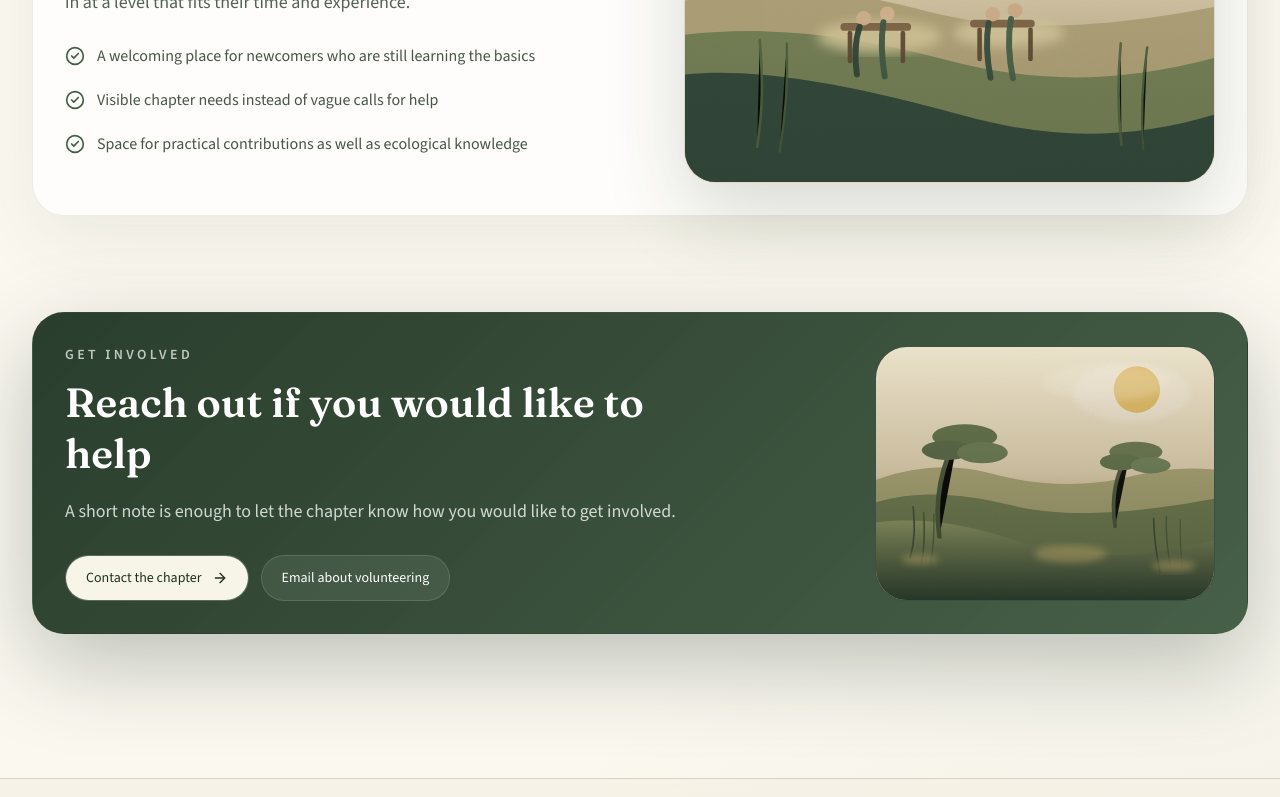
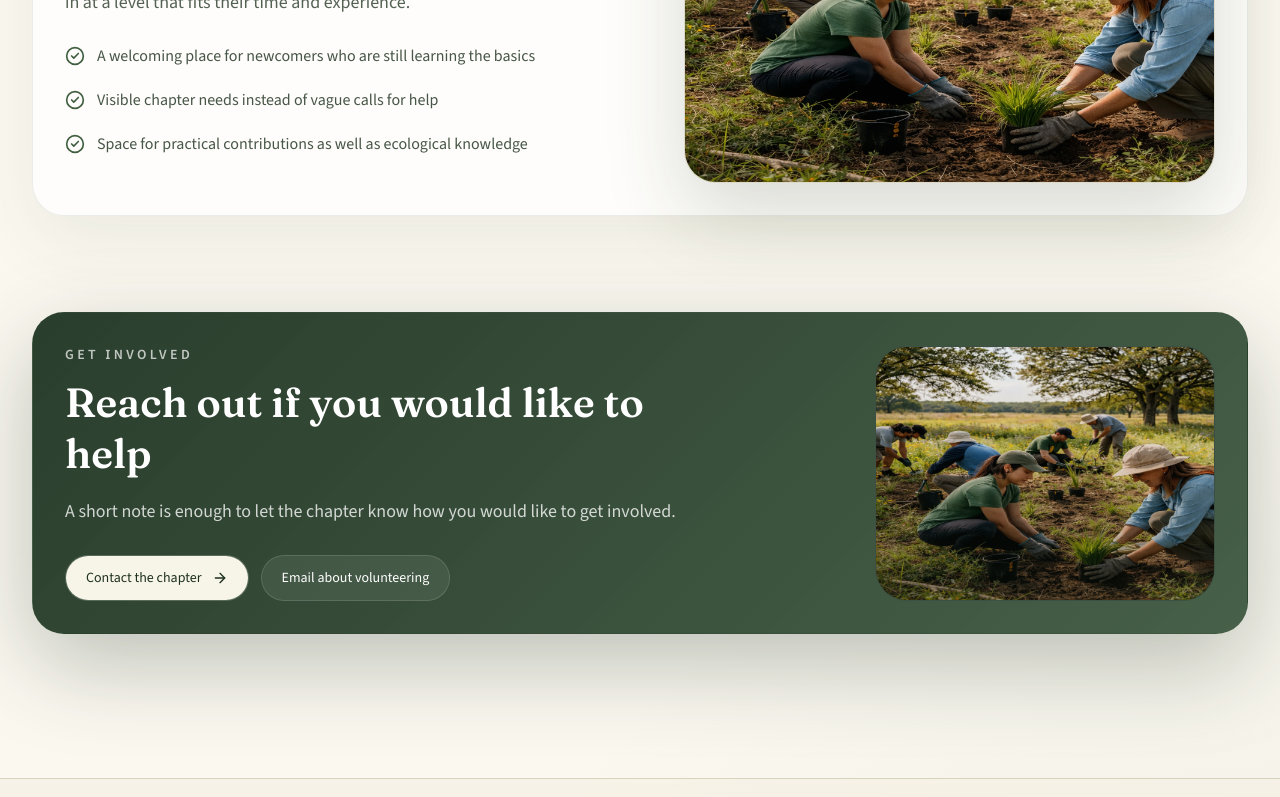
Before and after one commit to ElConejoDiablo/liveoak-npsot, a Next.js app: page /volunteer in a window 1280 px wide. Shown: the part 2112-2909 px from the top of the page. Built offline with nearby package versions, Linux system fonts and the light colour scheme; no server answers.

Commit message:
Upgrade public support imagery

```diff
--- a/src/app/about/page.tsx
+++ b/src/app/about/page.tsx
@@ -206,7 +206,7 @@ export default function AboutPage() {
           description="Find chapter news, NPSOT membership links, and trusted native plant resources."
           primaryAction={{ href: "/resources", label: "Explore resources" }}
           secondaryAction={{ href: siteConfig.npsot.homeUrl, label: "Visit NPSOT.org" }}
-          variant="community"
+          variant="resourcehub"
         />
       </Container>
     </>
--- a/src/app/news/[slug]/page.tsx
+++ b/src/app/news/[slug]/page.tsx
@@ -214,7 +214,7 @@ export default async function ArticlePage({ params }: ArticlePageProps) {
           description="Attend an event, join NPSOT, or reach out to the chapter if you would like to stay involved."
           primaryAction={{ href: "/events", label: "View events" }}
           secondaryAction={{ href: siteConfig.joinUrl, label: "Join NPSOT" }}
-          variant="pollinator"
+          variant="fieldnotes"
         />
       </Container>
     </>
--- a/src/app/programs/page.tsx
+++ b/src/app/programs/page.tsx
@@ -91,7 +91,7 @@ export default function ProgramsPage() {
           description="Attend an event, volunteer, or join NPSOT to stay involved with the chapter."
           primaryAction={{ href: "/contact", label: "Contact the chapter" }}
           secondaryAction={{ href: siteConfig.joinUrl, label: "Join NPSOT" }}
-          variant="community"
+          variant="eventsmeeting"
         />
       </div>
     </>
--- a/src/app/resources/page.tsx
+++ b/src/app/resources/page.tsx
@@ -103,7 +103,7 @@ export default function ResourcesPage() {
           title="Contact the chapter if you need help finding the right resource"
           description="We can help point you to a plant reference, membership link, or local resource."
           primaryAction={{ href: "/contact", label: "Contact the chapter" }}
-          variant="pollinator"
+          variant="aboutchapter"
         />
       </div>
     </>
--- a/src/app/volunteer/page.tsx
+++ b/src/app/volunteer/page.tsx
@@ -75,7 +75,7 @@ export default function VolunteerPage() {
             "Visible chapter needs instead of vague calls for help",
             "Space for practical contributions as well as ecological knowledge",
           ]}
-          variant="community"
+          variant="stewardship"
         />
       </SectionShell>
 
@@ -86,7 +86,7 @@ export default function VolunteerPage() {
           description="A short note is enough to let the chapter know how you would like to get involved."
           primaryAction={{ href: "/contact", label: "Contact the chapter" }}
           secondaryAction={{ href: siteConfig.contactUrl, label: "Email about volunteering" }}
-          variant="savanna"
+          variant="stewardship"
         />
       </div>
     </>
--- a/src/components/sections/cta-banner.tsx
+++ b/src/components/sections/cta-banner.tsx
@@ -2,6 +2,7 @@ import Image from "next/image";
 import { ArrowRight } from "lucide-react";
 
 import { publicImagery } from "@/data/public-imagery";
+import type { PublicImageryKey } from "@/data/public-imagery";
 import { buttonVariants } from "@/components/ui/button-styles";
 import { MotionReveal } from "@/components/shared/motion-reveal";
 import { SmartLink } from "@/components/shared/smart-link";
@@ -19,7 +20,7 @@ type CtaBannerProps = {
     href: string;
     label: string;
   };
-  variant?: "savanna" | "bluebonnet" | "pollinator" | "monarch" | "community";
+  variant?: PublicImageryKey;
 };
 
 export function CtaBanner({
@@ -74,6 +75,11 @@ export function CtaBanner({
             fill
             sizes="(max-width: 1024px) 100vw, 28vw"
             className="object-cover"
+            style={
+              image.supportObjectPosition
+                ? { objectPosition: image.supportObjectPosition }
+                : undefined
+            }
           />
           <div className="absolute inset-0 bg-[linear-gradient(180deg,rgba(17,29,20,0.02),rgba(17,29,20,0.16)_50%,rgba(17,29,20,0.36))]" />
         </div>
--- a/src/components/shared/article-cover.tsx
+++ b/src/components/shared/article-cover.tsx
@@ -3,6 +3,14 @@ import Image from "next/image";
 import type { CoverTheme } from "@/lib/blog";
 import { publicImagery } from "@/data/public-imagery";
 import { cn } from "@/lib/utils";
+
+const coverThemeImageMap = {
+  savanna: "homelandscape",
+  bluebonnet: "homelandscape",
+  pollinator: "fieldnotes",
+  monarch: "fieldnotes",
+  community: "eventsmeeting",
+} as const;
 
 type ArticleCoverProps = {
   title: string;
@@ -23,7 +31,10 @@ export function ArticleCover({
   compact = false,
   className,
 }: ArticleCoverProps) {
-  const image = publicImagery[variant];
+  const image = publicImagery[coverThemeImageMap[variant]];
+  const objectPosition = compact
+    ? image.compactObjectPosition ?? image.supportObjectPosition
+    : image.supportObjectPosition;
 
   return (
     <div
@@ -39,6 +50,7 @@ export function ArticleCover({
         fill
         sizes={compact ? "(max-width: 1024px) 100vw, 32vw" : "(max-width: 1024px) 100vw, 66vw"}
         className="object-cover"
+        style={objectPosition ? { objectPosition } : undefined}
       />
       <div className="absolute inset-0 bg-[linear-gradient(180deg,rgba(17,29,20,0.12),rgba(17,29,20,0.56)_64%,rgba(17,29,20,0.74))]" />
       {!compact && counties.length ? (
--- a/src/components/shared/editorial-image-slot.tsx
+++ b/src/components/shared/editorial-image-slot.tsx
@@ -26,6 +26,9 @@ export function EditorialImageSlot({
   const image = publicImagery[variant];
   const desktopWidth = image.width ?? 1600;
   const desktopHeight = image.height ?? 1280;
+  const objectPosition = compact
+    ? image.compactObjectPosition ?? image.supportObjectPosition
+    : image.supportObjectPosition;
   return (
     <div
       className={cn(
@@ -49,6 +52,7 @@ export function EditorialImageSlot({
           loading={priority ? "eager" : "lazy"}
           fetchPriority={priority ? "high" : undefined}
           className="h-full w-full object-cover"
+          style={objectPosition ? { objectPosition } : undefined}
         />
       </picture>
       <div
--- a/src/data/programs.ts
+++ b/src/data/programs.ts
@@ -1,9 +1,11 @@
+import type { PublicImageryKey } from "@/data/public-imagery";
+
 export type ProgramArea = {
   title: string;
   description: string;
   bullets: string[];
   icon: "sprout" | "binoculars" | "hand-heart" | "megaphone" | "seedling";
-  artVariant: "savanna" | "pollinator" | "bluebonnet" | "community";
+  artVariant: PublicImageryKey;
 };
 
 export type SeasonalHighlight = {
@@ -11,7 +13,7 @@ export type SeasonalHighlight = {
   title: string;
   description: string;
   plants: string[];
-  artVariant: "bluebonnet" | "pollinator" | "monarch" | "community";
+  artVariant: PublicImageryKey;
 };
 
 export type VolunteerPath = {
@@ -31,7 +33,7 @@ export const programAreas: ProgramArea[] = [
       "A steady place to learn about native plants close to home",
     ],
     icon: "sprout",
-    artVariant: "savanna",
+    artVariant: "eventsmeeting",
   },
   {
     title: "Field trips and plant walks",
@@ -43,7 +45,7 @@ export const programAreas: ProgramArea[] = [
       "A natural bridge between indoor learning and seeing plants in the field",
     ],
     icon: "binoculars",
-    artVariant: "pollinator",
+    artVariant: "aboutchapter",
   },
   {
     title: "Seed stewardship and native gardening",
@@ -55,7 +57,7 @@ export const programAreas: ProgramArea[] = [
       "Well suited to workshops, demonstrations, and seasonal guidance",
     ],
     icon: "seedling",
-    artVariant: "bluebonnet",
+    artVariant: "learning",
   },
   {
     title: "Habitat care and volunteer workdays",
@@ -67,7 +69,7 @@ export const programAreas: ProgramArea[] = [
       "A visible way to care for habitat and learn by doing",
     ],
     icon: "hand-heart",
-    artVariant: "community",
+    artVariant: "stewardship",
   },
   {
     title: "Outreach and community events",
@@ -79,7 +81,7 @@ export const programAreas: ProgramArea[] = [
       "A warm public face for native plants in Fayette, Colorado, and Lavaca Counties",
     ],
     icon: "megaphone",
-    artVariant: "savanna",
+    artVariant: "aboutchapter",
   },
 ];
 
@@ -90,7 +92,7 @@ export const seasonalHighlights: SeasonalHighlight[] = [
     description:
       "Spring wildflower enthusiasm often peaks before seed pods are actually mature. The chapter can help people wait, observe, and collect responsibly.",
     plants: ["Bluebonnet", "Prairie verbena", "Indian paintbrush"],
-    artVariant: "bluebonnet",
+    artVariant: "homelandscape",
   },
   {
     season: "Summer to Fall",
@@ -98,7 +100,7 @@ export const seasonalHighlights: SeasonalHighlight[] = [
     description:
       "Turk’s cap, American beautyberry, and goldenrod help stretch nectar, shelter, fruit, and structure across changing seasons for both resident and migrating wildlife.",
     plants: ["Turk’s cap", "American beautyberry", "Goldenrod"],
-    artVariant: "pollinator",
+    artVariant: "fieldnotes",
   },
   {
     season: "Migration season",
@@ -106,7 +108,7 @@ export const seasonalHighlights: SeasonalHighlight[] = [
     description:
       "Families and beginners benefit from practical guidance that helps them distinguish monarchs from similar butterflies and understand what they are seeing.",
     plants: ["Milkweed", "Native asters", "Goldenrod"],
-    artVariant: "monarch",
+    artVariant: "fieldnotes",
   },
 ];
 
--- a/src/data/public-imagery.ts
+++ b/src/data/public-imagery.ts
@@ -21,6 +21,8 @@ export const publicImagery: Record<
     height?: number;
     mobileWidth?: number;
     mobileHeight?: number;
+    supportObjectPosition?: string;
+    compactObjectPosition?: string;
   }
 > = {
   savanna: {
@@ -51,6 +53,8 @@ export const publicImagery: Record<
     height: 1125,
     mobileWidth: 1200,
     mobileHeight: 1500,
+    supportObjectPosition: "center center",
+    compactObjectPosition: "center 58%",
   },
   aboutchapter: {
     src: "/hero-images/liveoak-about-hero-chapter-gathering-desktop-2400.webp",
@@ -60,6 +64,8 @@ export const publicImagery: Record<
     height: 1350,
     mobileWidth: 1200,
     mobileHeight: 1500,
+    supportObjectPosition: "center center",
+    compactObjectPosition: "center 42%",
   },
   eventsmeeting: {
     src: "/hero-images/liveoak-events-hero-chapter-meeting-desktop-2400.webp",
@@ -69,6 +75,8 @@ export const publicImagery: Record<
     height: 1350,
     mobileWidth: 1200,
     mobileHeight: 1500,
+    supportObjectPosition: "center center",
+    compactObjectPosition: "center 56%",
   },
   fieldnotes: {
     src: "/hero-images/liveoak-news-hero-field-notes-desktop-2400.webp",
@@ -78,6 +86,8 @@ export const publicImagery: Record<
     height: 1350,
     mobileWidth: 1200,
     mobileHeight: 1500,
+    supportObjectPosition: "center center",
+    compactObjectPosition: "center center",
   },
   learning: {
     src: "/hero-images/liveoak-programs-hero-native-garden-desktop-2400.webp",
@@ -87,6 +97,8 @@ export const publicImagery: Record<
     height: 1350,
     mobileWidth: 1200,
     mobileHeight: 1500,
+    supportObjectPosition: "center center",
+    compactObjectPosition: "center center",
   },
   stewardship: {
     src: "/hero-images/liveoak-volunteer-hero-stewardship-workday-desktop-2400.webp",
@@ -96,6 +108,8 @@ export const publicImagery: Record<
     height: 1350,
     mobileWidth: 1200,
     mobileHeight: 1500,
+    supportObjectPosition: "center center",
+    compactObjectPosition: "center center",
   },
   documents: {
     src: "/mock-imagery/document-table.svg",
@@ -109,5 +123,7 @@ export const publicImagery: Record<
     height: 1350,
     mobileWidth: 1200,
     mobileHeight: 1500,
+    supportObjectPosition: "center center",
+    compactObjectPosition: "center 44%",
   },
 };
```
